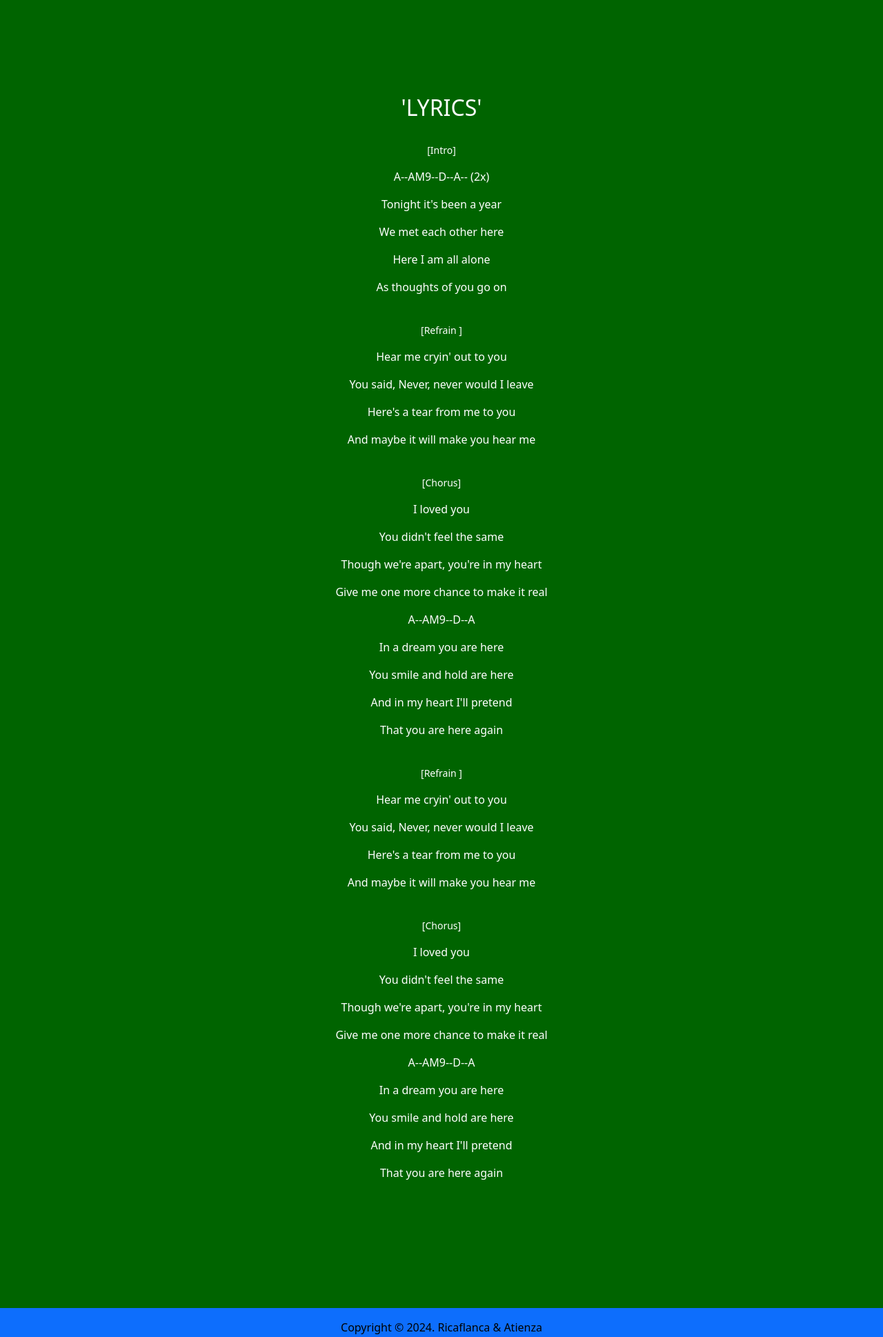
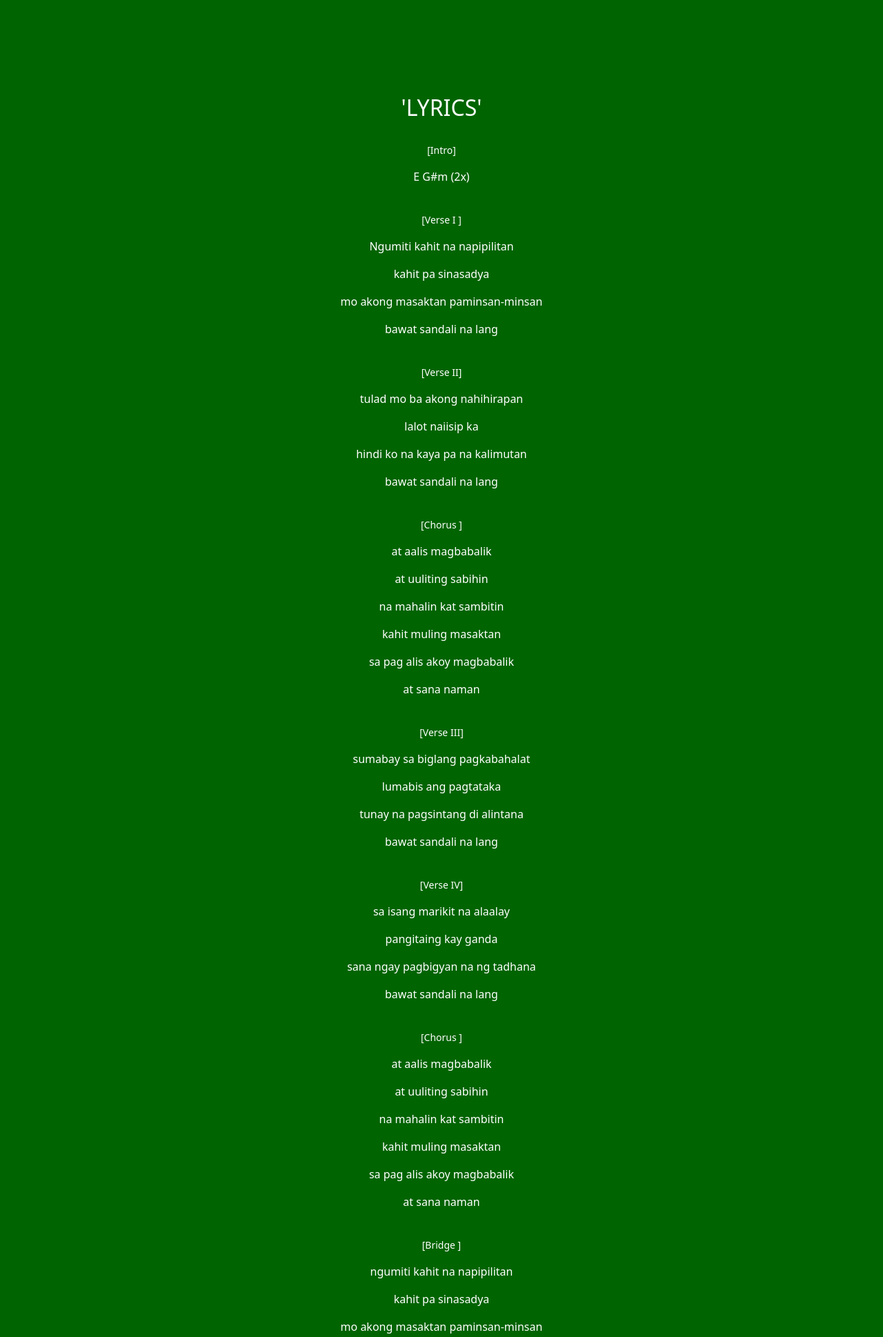
Before and after one commit to Jimuelpogi/act-melomaniac-Ricaflanca-Atienza, a PHP site: page /Song3.php in a window 1280 px wide. Shown: the part 357-2295 px from the top of the page at 69% size. Run offline with PHP 8.4, Linux system fonts and the light colour scheme.

```diff
--- a/Song3.php
+++ b/Song3.php
@@ -58,49 +58,69 @@
 
 
                         echo "<p class='small'>[Intro]</p>";
-                        echo "<p>A--AM9--D--A-- (2x) </p>";
-                        echo "<p> Tonight it's been a year </p>";
-                        echo "<p> We met each other here </p>";
-                        echo "<p>  Here I am all alone </p>";
-                        echo "<p> As thoughts of you go on </p>";
+                        echo "<p> E  G#m (2x) </p>";
                         echo "<br/>";
 
-                        echo "<p class='small'>[Refrain ]</p>";
-                        echo "<p>  Hear me cryin' out to you </p>";
-                        echo "<p> You said, Never, never would I leave </p>";
-                        echo "<p> Here's a tear from me to you </p>";
-                        echo "<p>  And maybe it will make you hear me </p>";
+                        echo "<p class='small'>[Verse I ]</p>";
+                        echo "<p> Ngumiti kahit na napipilitan </p>";
+                        echo "<p> kahit pa sinasadya </p>";
+                        echo "<p> mo akong masaktan paminsan-minsan </p>";
+                        echo "<p>  bawat sandali na lang </p>";
                         echo "<br/>";
 
-                        echo "<p class='small'>[Chorus]</p>";
-                        echo "<p> I loved you </p>";
-                        echo "<p> You didn't feel the same </p>";
-                        echo "<p> Though we're apart, you're in my heart </p>";
-                        echo "<p> Give me one more chance to make it real </p>";
-                        echo "<p> A--AM9--D--A </p>";
-                        echo "<p> In a dream you are here </p>";
-                        echo "<p> You smile and hold are here </p>";
-                        echo "<p> And in my heart I'll pretend </p>";
-                        echo "<p> That you are here again </p>";
+                        echo "<p class='small'>[Verse II]</p>";
+                        echo "<p> tulad mo ba akong nahihirapan </p>";
+                        echo "<p> lalot naiisip ka </p>";
+                        echo "<p> hindi ko na kaya pa na kalimutan </p>";
+                        echo "<p> bawat sandali na lang </p>";
                         echo "<br/>";
 
-                        echo "<p class='small'>[Refrain ]</p>";
-                        echo "<p>  Hear me cryin' out to you </p>";
-                        echo "<p> You said, Never, never would I leave </p>";
-                        echo "<p> Here's a tear from me to you </p>";
-                        echo "<p>  And maybe it will make you hear me </p>";
+                        echo "<p class='small'>[Chorus ]</p>";
+                        echo "<p>  at aalis magbabalik </p>";
+                        echo "<p> at uuliting sabihin </p>";
+                        echo "<p> na mahalin kat sambitin </p>";
+                        echo "<p>  kahit muling masaktan </p>";
+                        echo "<p>  sa pag alis akoy magbabalik </p>";
+                        echo "<p>  at sana naman </p>";
                         echo "<br/>";
 
-                        echo "<p class='small'>[Chorus]</p>";
-                        echo "<p> I loved you </p>";
-                        echo "<p> You didn't feel the same </p>";
-                        echo "<p> Though we're apart, you're in my heart </p>";
-                        echo "<p> Give me one more chance to make it real </p>";
-                        echo "<p> A--AM9--D--A </p>";
-                        echo "<p> In a dream you are here </p>";
-                        echo "<p> You smile and hold are here </p>";
-                        echo "<p> And in my heart I'll pretend </p>";
-                        echo "<p> That you are here again </p>";
+                        echo "<p class='small'>[Verse III]</p>";
+                        echo "<p> sumabay sa biglang pagkabahalat </p>";
+                        echo "<p> lumabis ang pagtataka </p>";
+                        echo "<p> tunay na pagsintang di alintana </p>";
+                        echo "<p> bawat sandali na lang </p>";
+                        echo "<br/>";
+
+                        echo "<p class='small'>[Verse IV]</p>";
+                        echo "<p> sa isang marikit na alaalay </p>";
+                        echo "<p> pangitaing kay ganda </p>";
+                        echo "<p> sana ngay pagbigyan na ng tadhana </p>";
+                        echo "<p> bawat sandali na lang </p>";
+                        echo "<br/>";
+
+                        echo "<p class='small'>[Chorus ]</p>";
+                        echo "<p>  at aalis magbabalik </p>";
+                        echo "<p> at uuliting sabihin </p>";
+                        echo "<p> na mahalin kat sambitin </p>";
+                        echo "<p>  kahit muling masaktan </p>";
+                        echo "<p>  sa pag alis akoy magbabalik </p>";
+                        echo "<p>  at sana naman </p>";
+                        echo "<br/>";
+
+                        echo "<p class='small'>[Bridge ]</p>";
+                        echo "<p>  ngumiti kahit na napipilitan </p>";
+                        echo "<p> kahit pa sinasadya </p>";
+                        echo "<p> mo akong masaktan paminsan-minsan </p>";
+                        echo "<p>  bawat sandali na lang </p>";
+                        echo "<br/>";
+
+                        echo "<p class='small'>[Chorus ]</p>";
+                        echo "<p>  at aalis magbabalik </p>";
+                        echo "<p> at uuliting sabihin </p>";
+                        echo "<p> na mahalin kat sambitin </p>";
+                        echo "<p>  kahit muling masaktan </p>";
+                        echo "<p>  sa pag alis akoy magbabalik </p>";
+                        echo "<p>  at sana naman </p>";
                         echo "<br/>";
 
 
```
Also changed, not shown: Song4.php (added, +117 -0 lines), index.php (+10 -3 lines).
